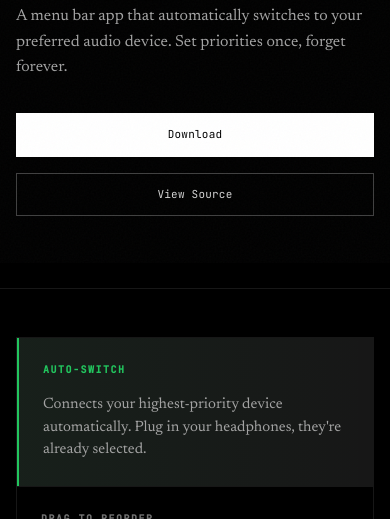
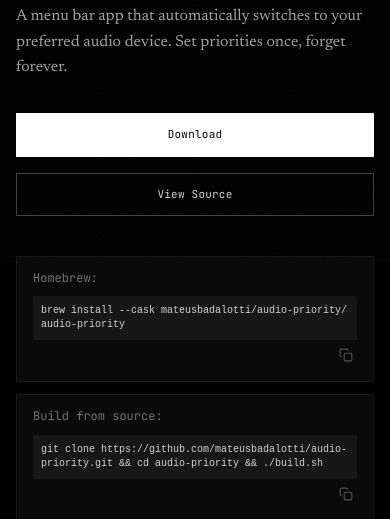
Before and after one commit to mateusbadalotti/audio-priority, a plain HTML site: page index.html in a window 390 px wide. Shown: the part 581-1100 px from the top of the page. Drawn offline with Linux system fonts and the light colour scheme.

Commit message:
add homebrew info on readme and website

```diff
--- a/index.html
+++ b/index.html
@@ -210,6 +210,12 @@
             color: var(--white);
         }
 
+        .install-commands {
+            display: flex;
+            flex-direction: column;
+            gap: 0.75rem;
+        }
+
         .install-code {
             font-family: 'JetBrains Mono', monospace;
             font-size: 0.75rem;
@@ -217,13 +223,22 @@
             background: var(--gray-950);
             border: 1px solid var(--gray-900);
             padding: 0.75rem 1rem;
-            display: inline-flex;
-            align-items: center;
+            display: flex;
+            align-items: flex-start;
             gap: 0.75rem;
+            flex-wrap: wrap;
+        }
+
+        .install-code .install-label {
+            flex-shrink: 0;
+            white-space: nowrap;
         }
 
         .install-code code {
             color: var(--gray-300);
+            word-break: break-all;
+            flex: 1;
+            min-width: 0;
         }
 
         .install-code button {
@@ -233,6 +248,7 @@
             cursor: pointer;
             padding: 0.25rem;
             transition: color 0.2s ease;
+            flex-shrink: 0;
         }
 
         .install-code button:hover {
@@ -543,10 +559,6 @@
                 font-size: 1rem;
             }
 
-            .install-code {
-                display: none;
-            }
-
             .features {
                 padding: 3rem 0;
             }
@@ -592,6 +604,25 @@
 
             .permissions p {
                 font-size: 0.8125rem;
+            }
+
+            .install-code {
+                flex-direction: column;
+                align-items: stretch;
+                gap: 0.5rem;
+            }
+
+            .install-code code {
+                font-size: 0.625rem;
+                line-height: 1.4;
+                padding: 0.5rem;
+                background: var(--gray-900);
+                border-radius: 2px;
+            }
+
+            .install-code button {
+                align-self: flex-end;
+                margin-top: -0.25rem;
             }
 
             .kofi-banner {
@@ -678,8 +709,20 @@
                         <a href="https://github.com/mateusbadalotti/audio-priority" class="btn btn-secondary">View Source</a>
                     </div>
 
+                    <div class="install-commands">
                         <div class="install-code">
-                        <span>Build:</span>
+                            <span class="install-label">Homebrew:</span>
+                            <code>brew install --cask mateusbadalotti/audio-priority/audio-priority</code>
+                            <button onclick="navigator.clipboard.writeText('brew install --cask mateusbadalotti/audio-priority/audio-priority')" title="Copy">
+                                <svg width="14" height="14" viewBox="0 0 24 24" fill="none" stroke="currentColor" stroke-width="2">
+                                    <rect x="9" y="9" width="13" height="13" rx="2" ry="2"></rect>
+                                    <path d="M5 15H4a2 2 0 0 1-2-2V4a2 2 0 0 1 2-2h9a2 2 0 0 1 2 2v1"></path>
+                                </svg>
+                            </button>
+                        </div>
+
+                        <div class="install-code">
+                            <span class="install-label">Build from source:</span>
                             <code>git clone https://github.com/mateusbadalotti/audio-priority.git && cd audio-priority && ./build.sh</code>
                             <button onclick="navigator.clipboard.writeText('git clone https://github.com/mateusbadalotti/audio-priority.git && cd audio-priority && ./build.sh')" title="Copy">
                                 <svg width="14" height="14" viewBox="0 0 24 24" fill="none" stroke="currentColor" stroke-width="2">
@@ -687,6 +730,7 @@
                                     <path d="M5 15H4a2 2 0 0 1-2-2V4a2 2 0 0 1 2-2h9a2 2 0 0 1 2 2v1"></path>
                                 </svg>
                             </button>
+                        </div>
                     </div>
                 </div>
 
```
Also changed, not shown: README.md. Lines whose indentation alone changed are shown as unchanged.
